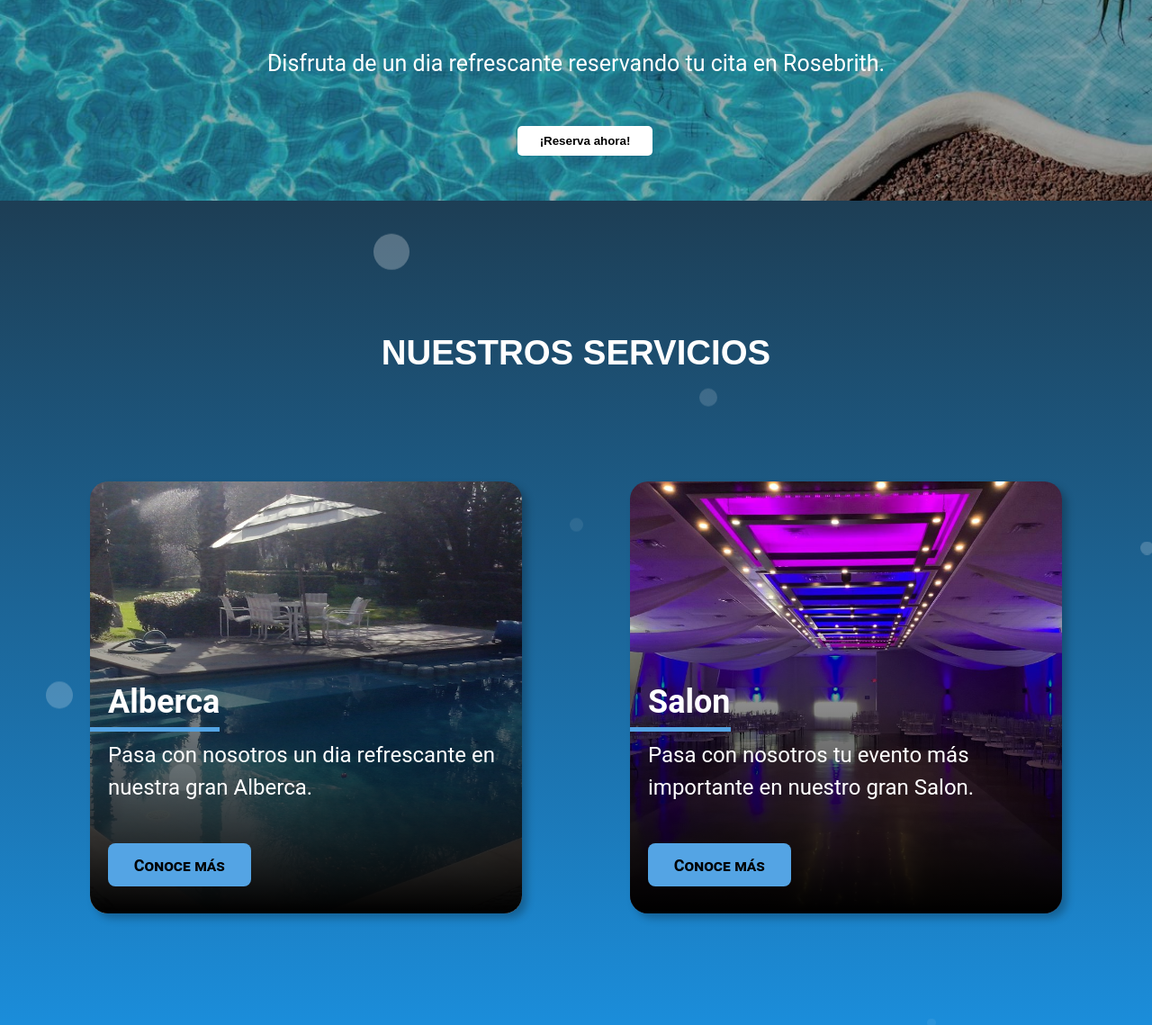
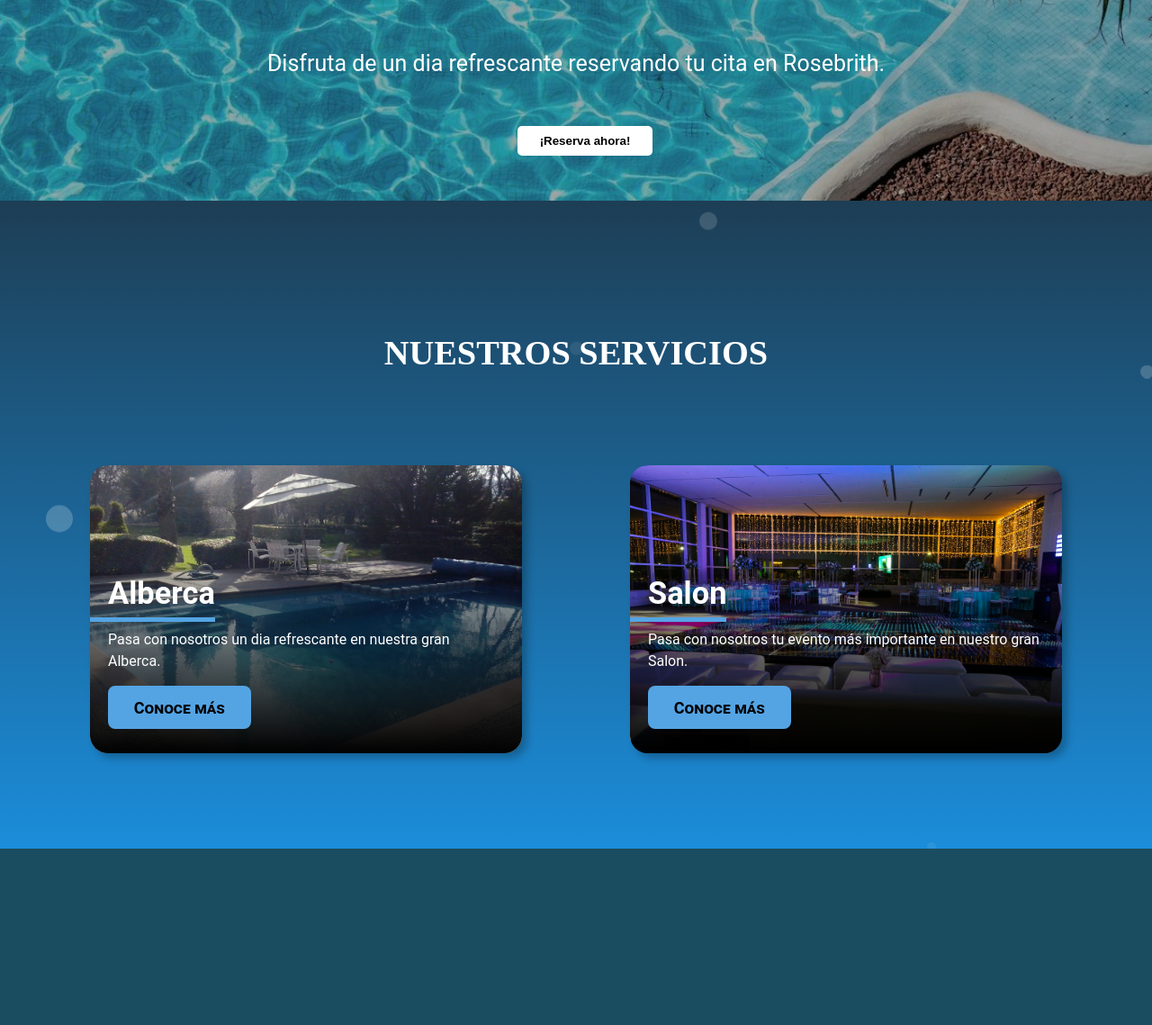
Before and after one commit to SteinRZ/Project_RosebrithSoftware, a PHP site: page /html/main.html in a window 1280 px wide. Shown: the part 706-1845 px from the top of the page at 90% size. After the commit the page ends 1649 px from the top, so only its background shows below. Run offline with PHP 8.4, Linux system fonts and the light colour scheme; some web fonts are replaced.

Commit message:
U 8-11 | Terminacion de main html

```diff
--- a/css/style_main.css
+++ b/css/style_main.css
@@ -1,7 +1,12 @@
 /* ESTILOS DEL DOCUMENTO */
 @media screen and (min-width: 480px){
 }
-
+/*FONT STYLES*/
+@font-face {
+  font-family: "LeagueSpartanVariable";
+  src: url("https://s3-us-west-2.amazonaws.com/s.cdpn.io/2101521/LeagueSpartanVariable.ttf");
+}
+/*MAIN*/
 * {
 	margin: 0;
 	padding: 0;
@@ -150,7 +155,7 @@ body {
   align-items: center;
   justify-content: center;
   color: #fff;
-  font-family: 'Work Sans', sans-serif;
+  font-family: 'LeagueSpartanVariable';
   font-weight: 10;
   font-size: 2vw;
   text-transform: uppercase;
@@ -183,7 +188,7 @@ body {
 
 /* STYLES */
 .card h2 {
-  font-size: 2.25rem;
+  font-size: 2.15rem;
   font-family: var(--font-title);
   color: var(--white);
   line-height: 1.1;
@@ -191,7 +196,7 @@ body {
 
 .card p {
   font-family: var(--font-text);
-  font-size: 1.5rem;
+  font-size: 1rem;
   line-height: 1.5;
   color: var(--white);
 }
@@ -206,11 +211,11 @@ body {
   place-items: center;
   width: 80vw;
   max-width: 30rem;
-  height: 30rem;
+  height: 20rem;
   overflow: hidden;
   border-radius: 20px;
   box-shadow: 0.35rem 0.35rem 0.5rem rgba(0, 0, 0, 0.25);
-  margin: 2% auto;
+  margin: 0.5% auto;
 }
 
 .card > * {
@@ -231,7 +236,7 @@ body {
   justify-content: space-between;
   align-self: flex-end;
   height: 65%;
-  padding: 12% 1.25rem 1.875rem;
+  padding: 2.5% 1.25rem 1.875rem;
   background: linear-gradient(
     180deg,
     hsla(0, 0%, 0%, 0) 0%,
@@ -329,7 +334,7 @@ body {
   .card:focus-within .card__button {
     opacity: 1;
     transition: opacity 500ms ease-in;
-    transition-delay: 1000ms;
+    transition-delay: 750ms;
   }
 
   .card:hover .card__title::after,
--- a/html/main.html
+++ b/html/main.html
@@ -47,7 +47,7 @@
                 </div>
                 <div class="gallery_image">
                     <!---------------POOL------------->
-                    <div class="card">
+                    <article class="card">
                         <img class="card__background" src="../image/img_pool_1.jpg" alt="Alberca">
                         <div class="card__content | flow">
                         <div class="card__content--container | flow">
@@ -56,10 +56,10 @@
                         </div>
                         <a href="services.html"><button class="card__button">Conoce más</button></a href>
                         </div>
-                    </div>
+                    </article>
                     <!-------------LOUNGE----------->
-                    <div class="card card2">
-                        <img class="card__background" src="../image/img_eventhall_1.jpg" alt="Salon">
+                    <article class="card">
+                        <img class="card__background" src="../image/img_eventhall_2.jpg" alt="Salon">
                         <div class="card__content | flow">
                         <div class="card__content--container | flow">
                             <h2 class="card__title">Salon</h2>
@@ -67,7 +67,7 @@
                         </div>
                         <a href="services.html"><button class="card__button">Conoce más</button></a href>
                         </div>
-                    </div>
+                    </article>
                 <!--------------END IMAGE CARDS---------------------->
                 </div>
             </div>
```
